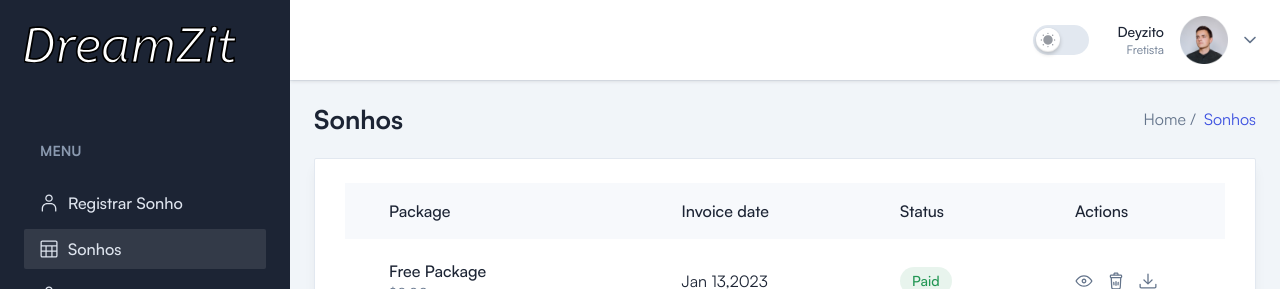
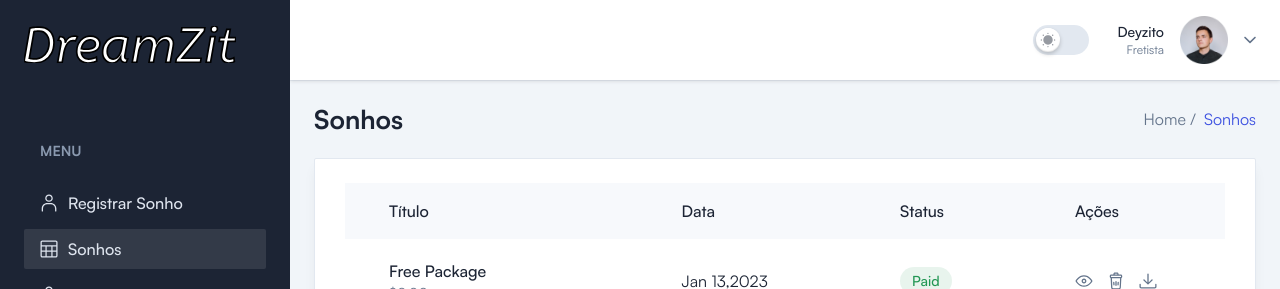
Before and after one commit to AndreyBarreto/dreamzit-front, a React (Vite) app: page /tables in a window 1280 px wide. Shown: the top 289 px of the page. Built offline with nearby package versions, Linux system fonts and the light colour scheme.

Commit message:
feature/axios

```diff
--- a/package.json
+++ b/package.json
@@ -10,6 +10,7 @@
   },
   "dependencies": {
     "apexcharts": "^3.41.0",
+    "axios": "^1.6.7",
     "headlessui": "^0.0.0",
     "jsvectormap": "^1.5.3",
     "match-sorter": "^6.3.1",
--- a/src/components/TableThree.tsx
+++ b/src/components/TableThree.tsx
@@ -6,16 +6,16 @@ const TableThree = () => {
           <thead>
             <tr className="bg-gray-2 text-left dark:bg-meta-4">
               <th className="min-w-[220px] py-4 px-4 font-medium text-black dark:text-white xl:pl-11">
-                Package
+                Título
               </th>
               <th className="min-w-[150px] py-4 px-4 font-medium text-black dark:text-white">
-                Invoice date
+                Data
               </th>
               <th className="min-w-[120px] py-4 px-4 font-medium text-black dark:text-white">
                 Status
               </th>
               <th className="py-4 px-4 font-medium text-black dark:text-white">
-                Actions
+                Ações
               </th>
             </tr>
           </thead>
--- /dev/null
+++ b/src/hooks/useCreateDreamHandler.tsx
@@ -0,0 +1,30 @@
+// useCep.js
+import { useState } from 'react';
+import fireToast from './fireToast';
+import { axiosInstance } from '../utils/axios';
+
+const useCreateDreamHandler = () => {
+
+    const [title, setTitle] = useState('');
+    const [description, setDescription] = useState('');
+
+    const register = () => {
+        axiosInstance.post('/dreams/', { data: 'conteudo' })
+            .then(response => {
+                console.log('Resposta da requisição:', response.data);
+            })
+            .catch(error => {
+                console.error('Erro na requisição:', error);
+            });
+    }
+
+    return {
+        description,
+        setDescription,
+        title,
+        setTitle,
+        register
+    };
+};
+
+export default useCreateDreamHandler;
--- a/src/hooks/useDreamHandler.tsx
+++ /dev/null
@@ -1,22 +0,0 @@
-// useCep.js
-import { useState } from 'react';
-import fireToast from './fireToast';
-
-const useDreamHandler = () => {
-
-    const [title, setTitle] = useState('');
-    const [description, setDescription] = useState('');
-
-    const register = () => {
-
-    }
-
-    return {
-        description,
-        setDescription,
-        title,
-        setTitle
-    };
-};
-
-export default useDreamHandler;
--- a/src/pages/DreamForm.tsx
+++ b/src/pages/DreamForm.tsx
@@ -1,13 +1,14 @@
 import Breadcrumb from '../components/Breadcrumb';
 import { DefaultStepper } from '../components/Stepper';
-import useDreamHandler from '../hooks/useDreamHandler';
+import useCreateDreamHandler from '../hooks/useCreateDreamHandler';
 
 const OrderForm = () => {
   const {
     title,
     description,
     setTitle,
-    setDescription } = useDreamHandler();
+    setDescription,
+    register } = useCreateDreamHandler();
 
   return (
     <>
@@ -54,7 +55,8 @@ const OrderForm = () => {
                     className="w-full rounded border-[1.5px] border-stroke bg-transparent py-3 px-5 font-medium outline-none transition focus:border-primary active:border-primary disabled:cursor-default disabled:bg-whiter dark:border-form-strokedark dark:bg-form-input dark:focus:border-primary"
                   ></textarea>
                 </div>
-                <button className="flex w-full justify-center rounded bg-primary p-3 font-medium text-gray">
+                <button className="flex w-full justify-center rounded bg-primary p-3 font-medium text-gray"
+                  onClick={() => register()}>
                   Registrar
                 </button>
               </div>
--- /dev/null
+++ b/src/utils/axios.tsx
@@ -0,0 +1,12 @@
+// Importe a biblioteca Axios
+import axios from "axios";
+
+// Crie um objeto Axios com configurações opcionais
+export const axiosInstance = axios.create({
+    baseURL: 'http://localhost:8000/api',
+    timeout: 5000,
+    headers: {
+        'Content-Type': 'application/json',
+        'Authorization': 'Bearer SeuTokenAqui'
+    }
+});
```
Also changed, not shown: 1 other file (tests, documents, lock files or other folders).
